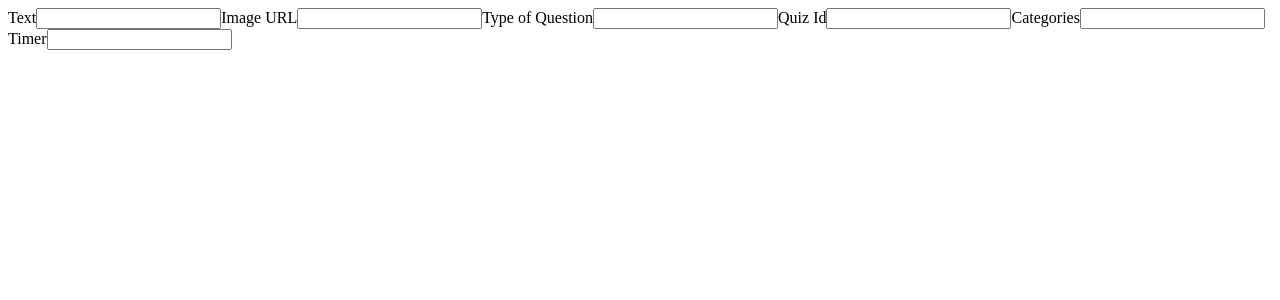
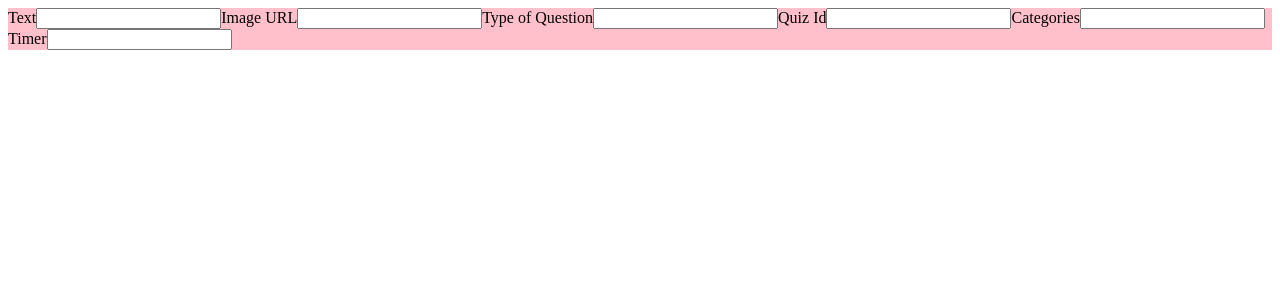
Before and after one commit to The-Canary-Project/Canary-FE, a React app: page /addPrompt in a window 1280 px wide. Shown: the top 300 px of the page. Built offline with nearby package versions, Linux system fonts and the light colour scheme.

Commit message:
add styles file

```diff
--- a/src/components/addPrompt/AddPrompt.jsx
+++ b/src/components/addPrompt/AddPrompt.jsx
@@ -1,4 +1,5 @@
 import React, { useState } from 'react';
+import styles from './addPrompt.css';
 
 export default function AddPrompt() {
   const [text, setText] = useState();
@@ -9,7 +10,7 @@ export default function AddPrompt() {
   const [timer, setTimer] = useState();
 
   return (
-    <div>
+    <div className={styles.addPromptContainer}>
       <form>
         <label htmlFor="text">Text</label>
         <input
@@ -59,8 +60,6 @@ export default function AddPrompt() {
           value={timer}
           onChange={e => setTimer(e.target.value)}
         />
-
-
       </form>
 
     </div>
--- /dev/null
+++ b/src/components/addPrompt/addPrompt.css
@@ -0,0 +1,3 @@
+.addPromptContainer {
+  background: pink;
+}
```
